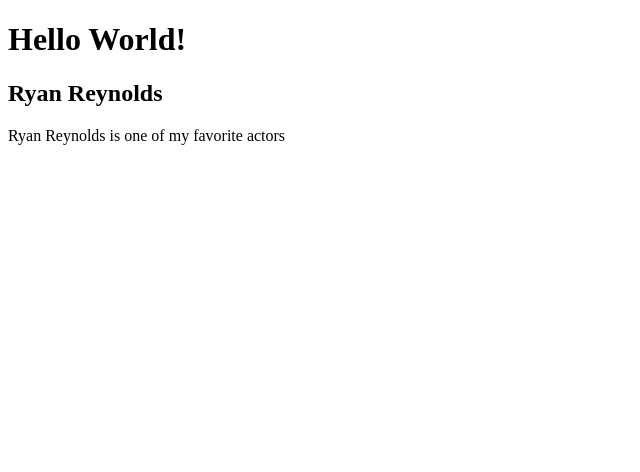
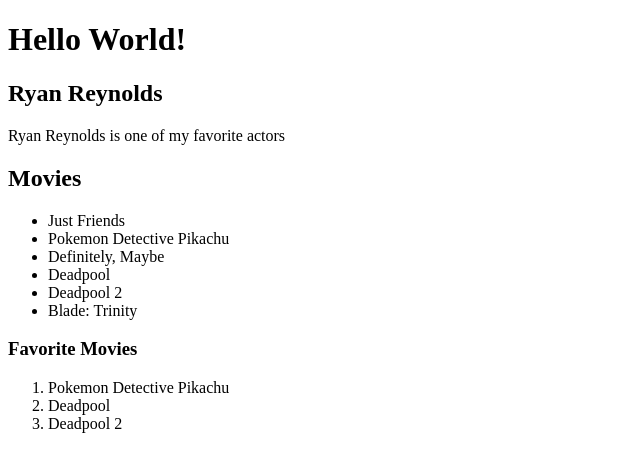
Before and after one commit to jortizcota/Assignment03, a plain HTML site: page index.html in a window 1280 px wide. Shown: the whole page, without its empty margins (0-640 px from the left). Drawn offline with Linux system fonts and the light colour scheme.

Commit message:
Added a list of movies Ryan Reynolds was in and a ordered list of my favorite of his movies

```diff
--- a/index.html
+++ b/index.html
@@ -13,8 +13,27 @@
 
     </header>
     <main>
-        <h2>Ryan Reynolds</h2>
-        <p>Ryan Reynolds is one of my favorite actors</p>
+        <section>
+            <h2>Ryan Reynolds</h2>
+            <p>Ryan Reynolds is one of my favorite actors</p>
+        </section>
+        <section>
+            <h2>Movies</h2>
+            <ul>
+                <li>Just Friends</li>
+                <li>Pokemon Detective Pikachu</li>
+                <li>Definitely, Maybe</li>
+                <li>Deadpool</li>
+                <li>Deadpool 2</li>
+                <li>Blade: Trinity</li>
+            </ul>
+            <h3>Favorite Movies</h3>
+            <ol>
+                <li>Pokemon Detective Pikachu</li>
+                <li>Deadpool</li>
+                <li>Deadpool 2</li>
+            </ol>
+        </section>
     </main>
     <footer>
 
```
